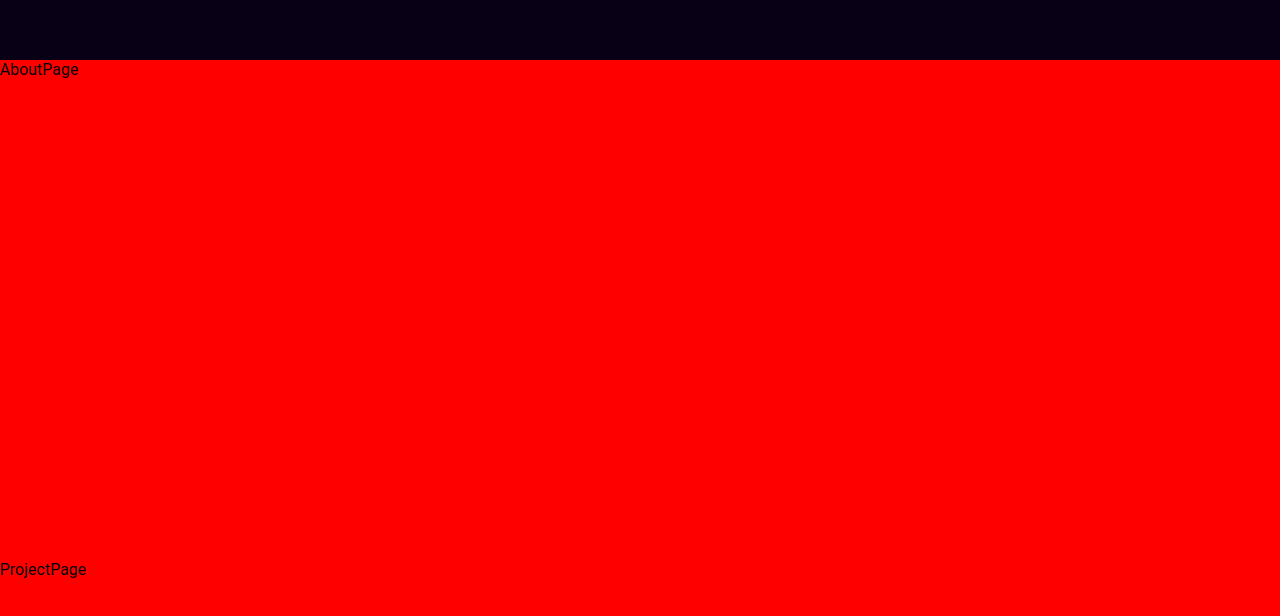
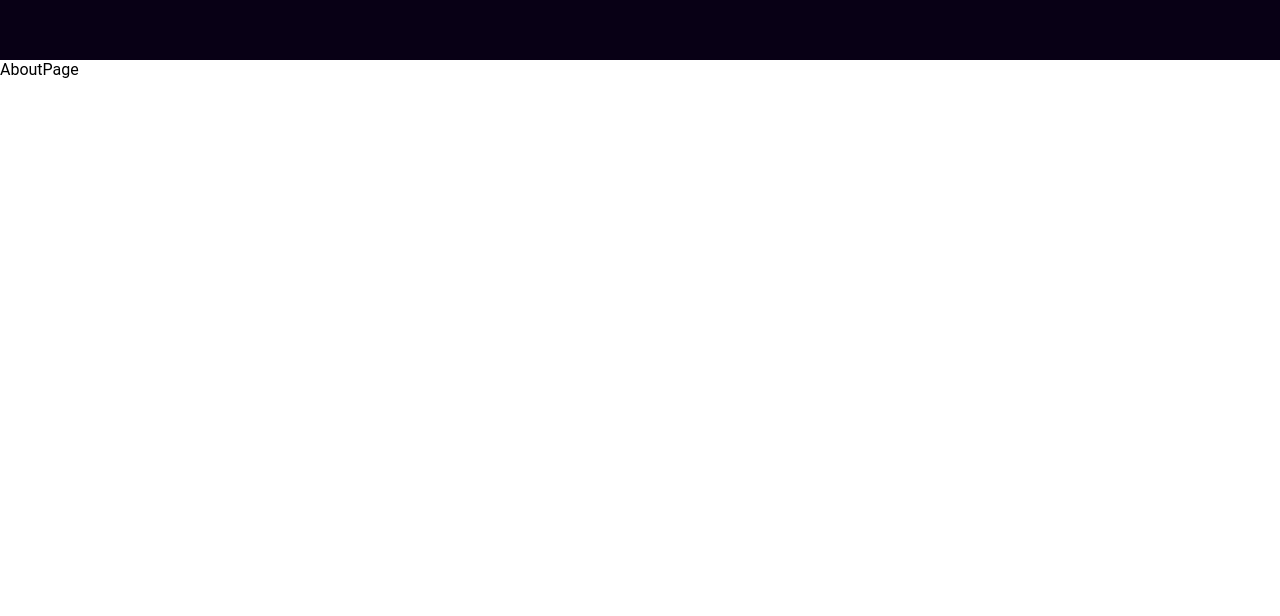
Before and after one commit to srikanth41684/my-portfolio, a Next.js app: page / in a window 1280 px wide. Shown: the part 740-1356 px from the top of the page. After the commit the page ends 819 px from the top, so only its background shows below. Built offline with nearby package versions, Linux system fonts and the light colour scheme.

Commit message:
aboutPage styles created

```diff
--- a/components/about/aboutPage.js
+++ b/components/about/aboutPage.js
@@ -1,15 +1,12 @@
 import React from "react";
+import { aboutPageStyles } from "@/components/about/aboutPageStyles";
 
 const AboutPage = () => {
   return (
-    <div
-      style={{
-        height: "500px",
-        backgroundColor: "red",
-      }}
-    >
+    <>
+      <style jsx>{aboutPageStyles}</style>
       <div>AboutPage</div>
-    </div>
+    </>
   );
 };
 
--- /dev/null
+++ b/components/about/aboutPageStyles.js
@@ -0,0 +1,3 @@
+import css from "styled-jsx/css";
+
+export const aboutPageStyles = css``;
--- a/pages/index.js
+++ b/pages/index.js
@@ -12,9 +12,7 @@ const InitalPage = () => {
       <div id="about">
         <AboutPage />
       </div>
-      <div id="projects">
-        <ProjectPage />
-      </div>
+
     </>
   );
 };
```
